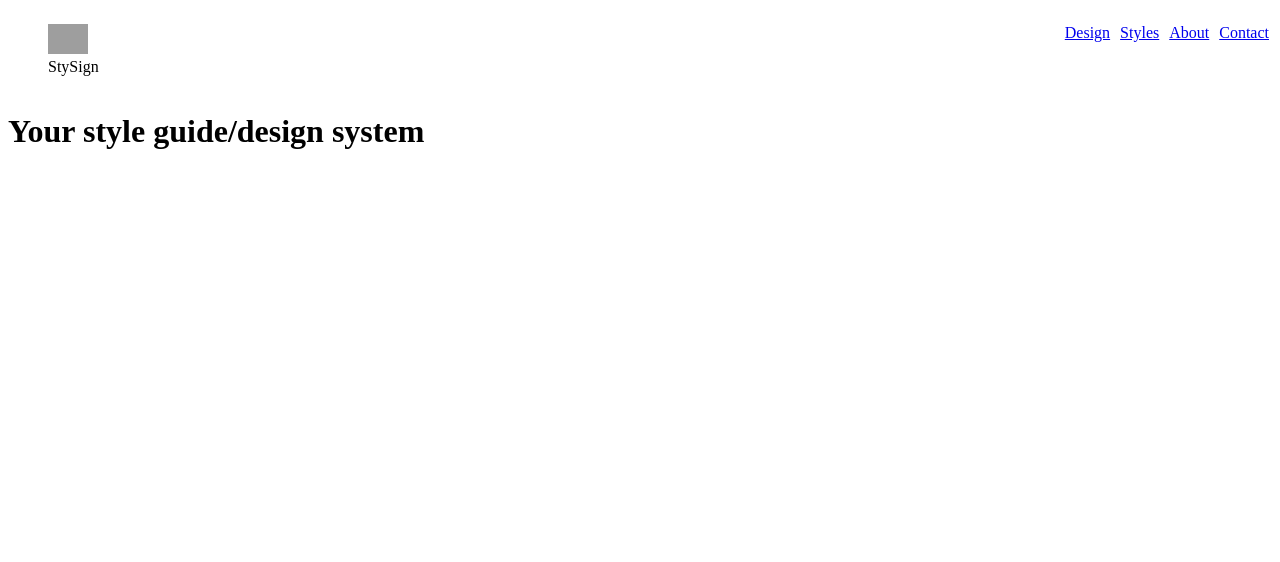
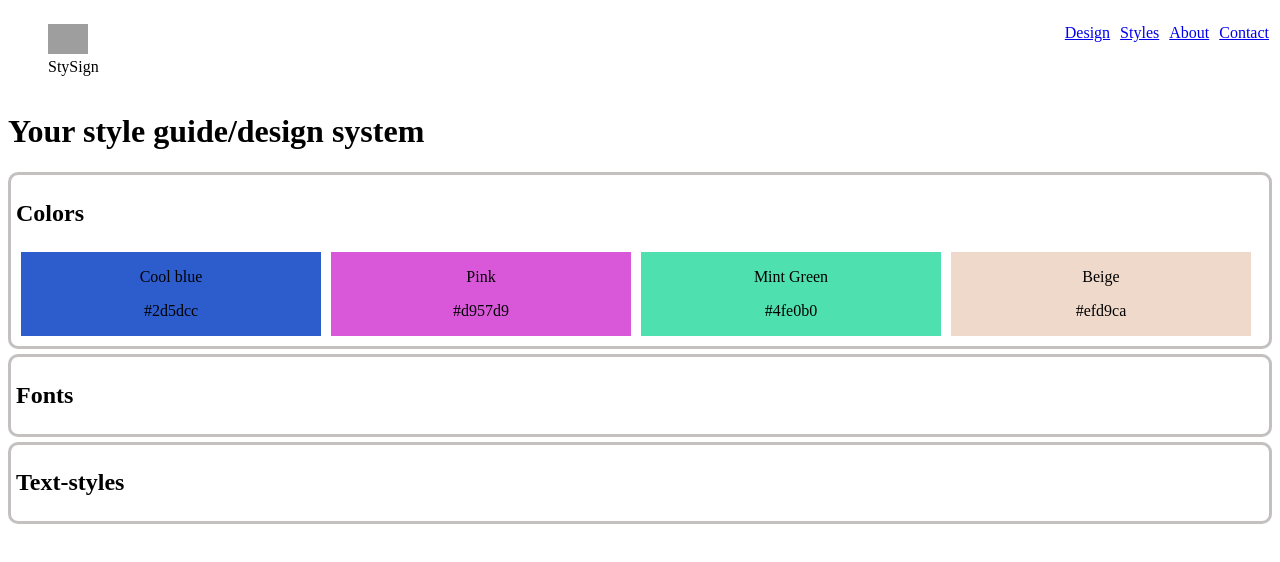
Before and after one commit to spoist/website-design-system-starting, a plain HTML site: page index.html in a window 1280 px wide. Drawn offline with Linux system fonts and the light colour scheme; grey boxes are pictures that could not be loaded.

Commit message:
Finished Colors section content and CSS

```diff
--- a/index.html
+++ b/index.html
@@ -34,14 +34,34 @@
     <!-- MAIN -->
     <main>
         <section id="colors">
-
+            <h2>Colors</h2>
+            <div class="evenly-spread">
+                <div class="color coolblue">
+                    <p>Cool blue</p>
+                    <p>#2d5dcc</p>
+                </div>
+                <div class="color pink">
+                    <p>Pink</p>
+                    <p>#d957d9</p>
+                </div>
+                <div class="color mintgreen">
+                    <p>Mint Green</p>
+                    <p>#4fe0b0</p>
+                </div>
+                <div class="color beige">
+                    <p>Beige</p>
+                    <p>#efd9ca</p>
+                </div>
+            </div>
         </section>
 
         <section id="fonts">
-
+            <h2>Fonts</h2>
         </section>
 
-        <section id="text-styles"></section>
+        <section id="text-styles">
+            <h2>Text-styles</h2>
+        </section>
     </main>
 
     <!-- FOOTER -->
--- a/styles.css
+++ b/styles.css
@@ -22,3 +22,42 @@
 .nav-menu {
     float: right;
 }
+
+/* MAIN */
+
+#colors, #fonts, #text-styles {
+    border: 3px solid rgba(138, 130, 130, .5);
+    margin: 5px 0px;
+    border-radius: 10px;
+    padding: 5px;
+}
+
+.color {
+    display: inline-block;
+    text-align: center;
+    margin: 5px 5px;
+    width: 100%;
+    max-width: 300px;
+}
+
+.evenly-spread {
+    display: flex;
+    width: 100%;
+    flex-wrap: wrap;
+}
+
+.coolblue {
+    background-color: #2d5dcc;
+}
+
+.beige {
+    background-color: #efd9ca;
+}
+
+.mintgreen {
+    background-color: #4fe0b0;
+}
+
+.pink {
+    background-color: #d957d9;
+}
```
